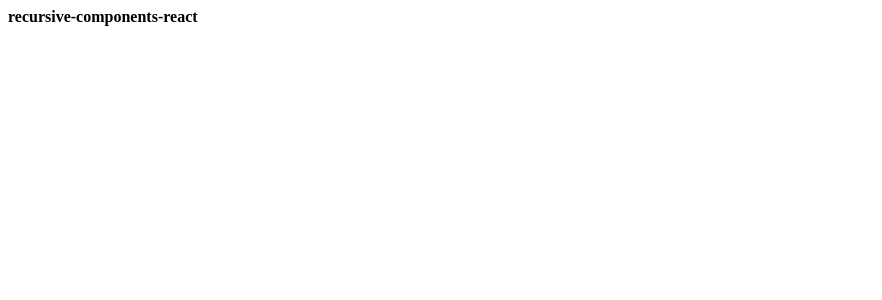
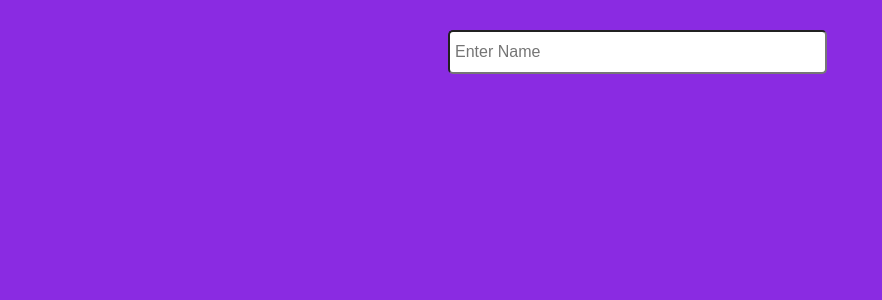
Before and after one commit to Greyn1/Component-Diary, a React (Create React App) app: page / in a window 1280 px wide. Shown: the top 300 px of the page, without its empty margins (0-882 px from the left). Built offline with nearby package versions, Linux system fonts and the light colour scheme.

Commit message:
added SearchBarWithSuggestions component.

```diff
--- a/src/App.js
+++ b/src/App.js
@@ -1,5 +1,5 @@
-import DirectoryApp from "./FolderStructureApp/DirectoryApp";
+import SearchBarApp from './SearchBarWithSuggestions/SearchBarApp';
 
 export default function App() {
-  return <DirectoryApp />;
+  return <SearchBarApp />;
 }
--- /dev/null
+++ b/src/SearchBarWithSuggestions/SearchBar.css
@@ -0,0 +1,38 @@
+.container {
+  min-height: 100vh;
+  max-height: 100vh;
+  margin: 0;
+  padding: 0;
+  background-color: blueviolet;
+  overflow-y: hidden;
+}
+
+.search-container {
+  width: 30%;
+  margin: 0 auto;
+  margin-top: 30px;
+}
+
+input {
+  width: 95%;
+  height: 30px;
+  padding: 5px 5px;
+  font-size: medium;
+  border-radius: 5px;
+}
+
+.suggestions-container {
+  width: 30%;
+  margin: 0 auto;
+}
+
+.suggestion {
+  padding: 5px;
+  border-top: 1px solid grey;
+  background: rgb(107 5 250 / 96%);
+  color: whitesmoke;
+}
+
+body {
+  margin: 0;
+}
--- /dev/null
+++ b/src/SearchBarWithSuggestions/SearchBar.jsx
@@ -0,0 +1,34 @@
+import { useState } from "react";
+import Data from './SearchDatabase.json';
+import './SearchBar.css';
+
+const SearchBar = () => {
+    const [searchValue, setSearchValue] = useState("");
+
+    const handleChange = (evt) => {
+        setSearchValue(evt.target.value);
+    }
+
+    return (
+        <div className="container">
+            <div className="search-container">
+                <input type="text"
+                    placeholder="Enter Name"
+                    name="searchbar"
+                    value={searchValue}
+                    onChange={handleChange} />
+            </div>
+            <div className="suggestions-container">
+                {   searchValue &&
+                    Data.filter((suggestion) => suggestion.name.toLowerCase().includes(searchValue))
+                    .map((filteredSuggestion) =>
+                        <div className="suggestion" key={filteredSuggestion.id} >
+                            {filteredSuggestion.name}
+                        </div>)
+                }
+            </div>
+        </div>
+    );
+}
+
+export default SearchBar;
--- /dev/null
+++ b/src/SearchBarWithSuggestions/SearchBarApp.jsx
@@ -0,0 +1,11 @@
+import SearchBar from "./SearchBar";
+
+const SearchBarApp = () => {
+  return (
+    <>
+      <SearchBar />
+    </>
+  );
+};
+
+export default SearchBarApp;
--- /dev/null
+++ b/src/SearchBarWithSuggestions/SearchDatabase.json
@@ -0,0 +1,19 @@
+[
+    {"name": "Dherya", "id": 1},
+    {"name": "Dharmendra", "id": 2},
+    {"name": "Narendra", "id": 3},
+    {"name": "Nisha", "id": 4},
+    {"name": "Agastya", "id": 5},
+    {"name": "Raaha", "id": 6},
+    {"name": "Naina", "id": 7},
+    {"name": "Riaan", "id": 8},
+    {"name": "Shrey", "id": 9},
+    {"name": "Hridaan", "id": 10},
+    {"name": "Anaisha", "id": 11},
+    {"name": "Arhaan", "id": 12},
+    {"name": "Shreya", "id": 13},
+    {"name": "Harshit", "id": 14},
+    {"name": "Harshita", "id": 15},
+    {"name": "Harsha", "id": 16},
+    {"name": "Yash", "id": 17}
+]
```
